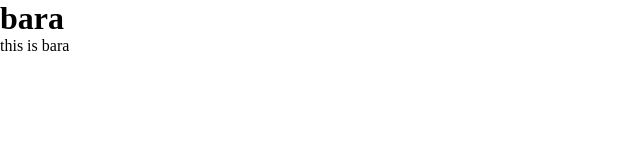
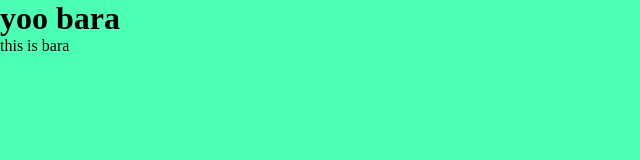
Before and after one commit to JaberGamer55/html-css, a plain HTML site: page Index.html in a window 1280 px wide. Shown: the whole page, without its empty margins (0-640 px from the left). Drawn offline with Linux system fonts and the light colour scheme.

Commit message:
bro kisu change korsi add kori nai.

```diff
--- a/Index.css
+++ b/Index.css
@@ -2,3 +2,6 @@
   margin:0px;
  padding:0px;
 }
+body{
+  background-color: #4BFFB5;
+}
--- a/Index.html
+++ b/Index.html
@@ -9,8 +9,10 @@
 </head>
 
 <body>
-<h1>bara</h1>
+<h1> yoo bara </h1>
 <p>this is bara</p>
+
+
 </body>
 
 </html>
```
